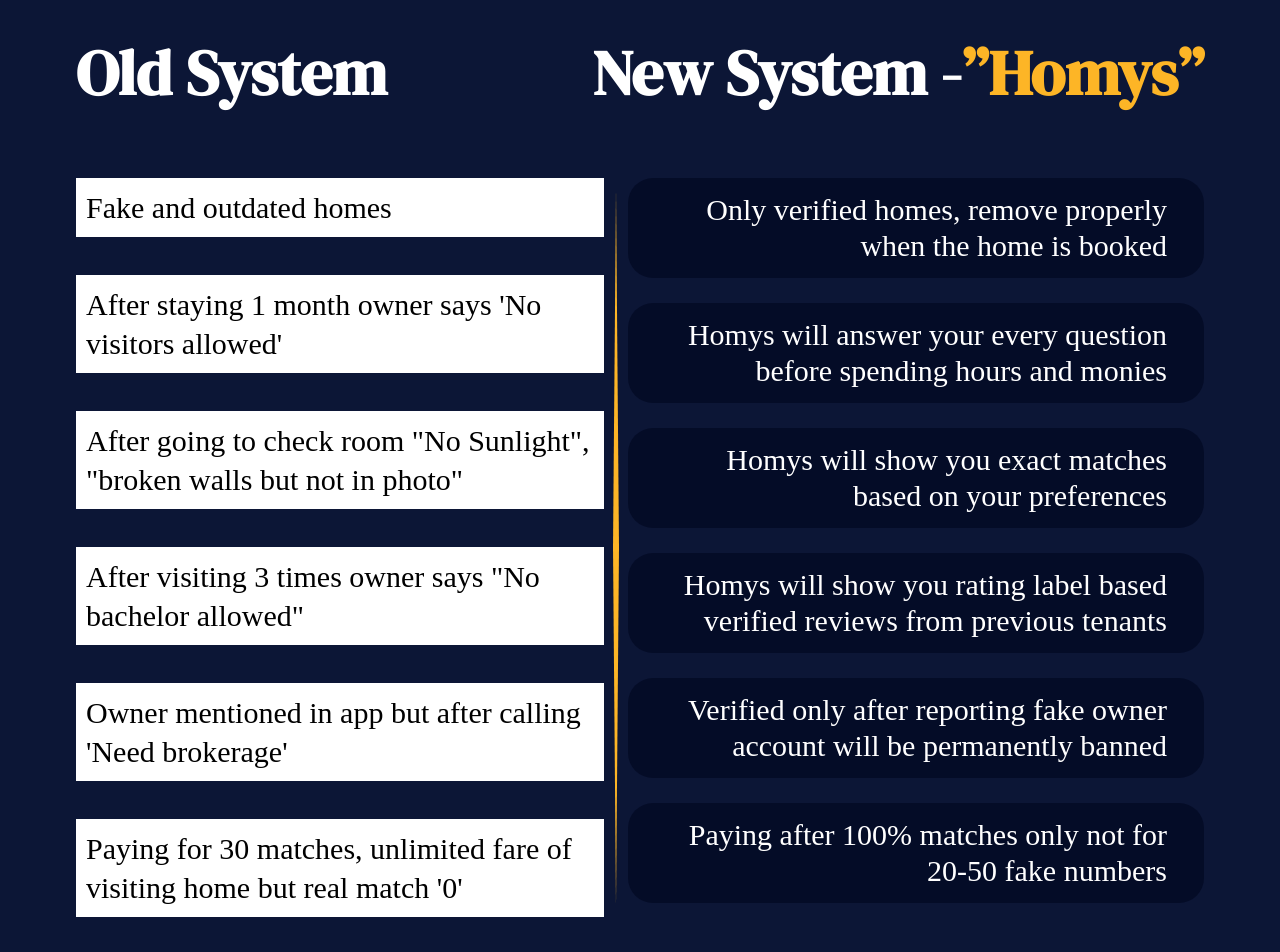
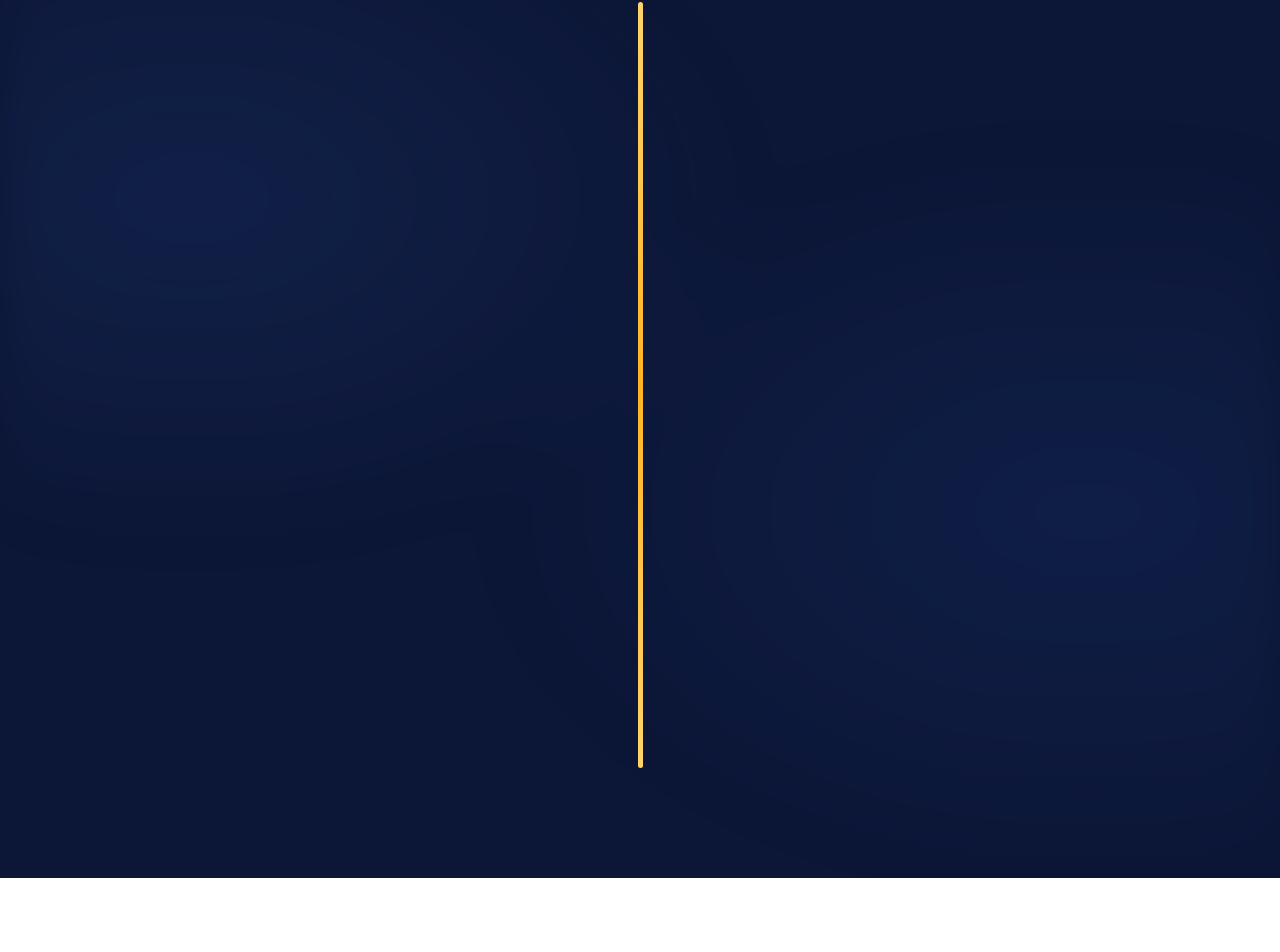
Before and after one commit to codewithyashsoni/homys-landing-page, a React (Vite) app: page / in a window 1280 px wide. Shown: the part 1068-2020 px from the top of the page. After the commit the page ends 1946 px from the top, so only its background shows below. Built offline with nearby package versions, Linux system fonts and the light colour scheme.

Commit message:
Fix Advantages page responsiveness

```diff
--- a/src/AdvantagesPage.jsx
+++ b/src/AdvantagesPage.jsx
@@ -1,57 +1,120 @@
-function AdavantagesPage(){
-    return(
-        <div className="advantages-page-container">
-            <div className="heading-container">
-                <h2>Old System</h2>
-                <h2>New System -<span className="highlight">”Homys”</span></h2>
-            </div>
 
-            <div className="advantage-page-sections">
-                <div className="old-section">
-                    <div className="old-section-para">
-                        <span>Fake and outdated homes</span>
-                    </div>
-                    <div className="old-section-para">
-                        <span>After staying 1 month owner says 'No visitors allowed'</span>
-                    </div>
-                    <div className="old-section-para">
-                        <span>After going to check room "No Sunlight", "broken walls but not in photo"</span>
-                    </div>
-                    <div className="old-section-para">
-                        <span>After visiting 3 times owner says "No bachelor allowed"</span>
-                    </div>
-                    <div className="old-section-para">
-                        <span>Owner mentioned in app but after calling 'Need brokerage'</span>
-                    </div>
-                    <div className="old-section-para">
-                        <span>Paying for 30 matches, unlimited fare of visiting home but real match '0'</span>
+import { useEffect, useRef } from 'react'
+
+function AdvantagesPage({ enabled }) {
+    const sectionRef = useRef(null)
+
+    useEffect(() => {
+        if (!enabled) return
+
+        const section = sectionRef.current
+        if (!section) return
+
+        const elements = section.querySelectorAll('.reveal-item')
+
+        if (!('IntersectionObserver' in window)) {
+            elements.forEach((element) => {
+                element.classList.add('is-visible')
+            })
+            return
+        }
+
+        const observer = new IntersectionObserver(
+            (entries) => {
+                entries.forEach((entry) => {
+                    if (entry.isIntersecting) {
+                        entry.target.classList.add('is-visible')
+                        observer.unobserve(entry.target)
+                    }
+                })
+            },
+            {
+                threshold: 0.12
+            }
+        )
+
+        elements.forEach((element) => observer.observe(element))
+
+        return () => observer.disconnect()
+    }, [enabled])
+
+    const oldPoints = [
+        'Fake and outdated homes',
+        "After staying 1 month owner says 'No visitors allowed'",
+        'After going to check room "No Sunlight", "broken walls but not in photo"',
+        'After visiting 3 times owner says "No bachelor allowed"',
+        "Owner mentioned in app but after calling 'Need brokerage'",
+        "Paying for 30 matches, unlimited fare of visiting home but real match '0'"
+    ]
+
+    const newPoints = [
+        'Only verified homes, remove properly when the home is booked',
+        'Homys will answer your every question before spending hours and monies',
+        'Homys will show you exact matches based on your preferences',
+        'Homys will show you rating label based verified reviews from previous tenants',
+        'Verified only after reporting fake owner account will be permanently banned',
+        'Paying after 100% matches only not for 20-50 fake numbers'
+    ]
+
+    return (
+        <section
+            className="advantages-page-container"
+            ref={sectionRef}
+        >
+            <h1 className="advantages-title reveal-item">
+                Why Choose Us?
+            </h1>
+
+            <div className="comparison-layout">
+
+                <div className="comparison-column old-column">
+                    <h2 className="comparison-heading reveal-item">
+                        Old System
+                    </h2>
+
+                    <div className="old-section">
+                        {oldPoints.map((point, index) => (
+                            <div
+                                className="old-section-para reveal-item"
+                                key={index}
+                                style={{
+                                    '--reveal-delay': `${800 + index * 120}ms`
+                                }}
+                            >
+                                <span>{point}</span>
+                            </div>
+                        ))}
                     </div>
                 </div>
 
-                <div className="divider"></div>
+                <div
+                    className="divider"
+                    aria-hidden="true"
+                ></div>
 
-                <div className="new-section">
-                    <div className="new-section-para">
-                        <span>Only verified homes, remove properly when the home is booked</span>
-                    </div>
-                    <div className="new-section-para">
-                        <span>Homys will answer your every question before spending hours and monies</span>
-                    </div>
-                    <div className="new-section-para">
-                        <span>Homys will show you exact matches based on your preferences</span>
-                    </div>
-                    <div className="new-section-para">
-                        <span>Homys will show you rating label based verified reviews from previous tenants</span>
-                    </div>
-                    <div className="new-section-para">
-                        <span>Verified only after reporting fake owner account will be permanently banned</span>
-                    </div>
-                    <div className="new-section-para">
-                        <span>Paying after 100% matches only not for 20-50 fake numbers</span>
+                <div className="comparison-column new-column">
+                    <h2 className="comparison-heading reveal-item">
+                        New System - <span className="highlight">"Homys"</span>
+                    </h2>
+
+                    <div className="new-section">
+                        {newPoints.map((point, index) => (
+                            <div
+                                className="new-section-para reveal-item"
+                                key={index}
+                                style={{
+                                    '--reveal-delay': `${800 + index * 120}ms`
+                                }}
+                            >
+                                <span>{point}</span>
+                            </div>
+                        ))}
                     </div>
                 </div>
+
             </div>
-        </div>
+        </section>
     )
 }
-export default AdavantagesPage
+
+export default AdvantagesPage
--- a/src/App.jsx
+++ b/src/App.jsx
@@ -1,13 +1,21 @@
+import { useState } from 'react'
 import LandingPage from './LandingPage.jsx'
 import AdavantagesPage from './AdvantagesPage.jsx'
+
 function App() {
+    const [chatFinished, setChatFinished] = useState(false)
 
-  return (
-    <div className = "home-container">
-      <LandingPage />
-      <AdavantagesPage />
-    </div>
-  )
+    return (
+        <div className="home-container">
+            <LandingPage
+                onSequenceComplete={() => setChatFinished(true)}
+            />
+
+            <AdavantagesPage
+                enabled={chatFinished}
+            />
+        </div>
+    )
 }
 
 export default App
--- a/src/index.css
+++ b/src/index.css
@@ -44,7 +44,7 @@ body {
 
 .landing-page-container {
     width: 100%;
-    min-height: 1024px;
+    min-height: 900px;
     position: relative;
     overflow: visible;
 }
@@ -305,72 +305,359 @@ body {
     }
 }
 
-.advantages-page-container{
+
+/* =================================
+   ADVANTAGES SECTION
+================================= */
+
+.advantages-page-container {
     width: 100%;
-    min-height: 1056px;
+    min-height: auto;
     position: relative;
-    overflow: visible;
+    padding: clamp(65px, 8vw, 110px) clamp(18px, 5.3vw, 76px) 110px;
+    overflow: hidden;
+    isolation: isolate;
+    padding-top: 60px;
 }
-.heading-container{
+
+/* SUBTLE DECORATIVE EFFECT */
+
+.advantages-page-container::before {
+    content: "";
+    position: absolute;
+    inset: 0;
+    z-index: -1;
+    pointer-events: none;
+
+    background:
+        radial-gradient(
+            ellipse at 15% 35%,
+            rgba(60, 110, 210, 0.12),
+            transparent 38%
+        ),
+        radial-gradient(
+            ellipse at 85% 65%,
+            rgba(40, 90, 190, 0.13),
+            transparent 40%
+        );
+
+    filter: blur(25px);
+}
+
+/* MAIN HEADING */
+
+.advantages-title {
+    font-family: "DM Serif Display", serif;
+    font-size: clamp(32px, 4vw, 48px);
+    font-weight: 400;
+    line-height: 1.2;
+    text-align: left;
+    color: #ffffff;
+
+    margin-bottom: clamp(35px, 5vw, 65px);
+}
+
+/* COMPARISON LAYOUT */
+
+.comparison-layout {
     width: 100%;
-    position: absolute;
-    top: 74px;
-    display: flex;
-    justify-content: space-between;
-    padding: 0 76px;
-    font-family: "DM Serif Display", serif;
-    font-weight: 400;
-    font-size: 42px;
+    max-width: 1400px;
+    margin: 0 auto;
+
+    display: grid;
+    grid-template-columns: minmax(0, 1fr) 5px minmax(0, 1fr);
+
+    column-gap: clamp(18px, 3.5vw, 48px);
+    align-items: stretch;
 }
-.advantage-page-sections{
-    width: 100%;
-    position: absolute;
-    top: 222px;
-    padding: 0 76px;
-    display: flex;
-    justify-content: space-between;
 
-}
-.old-section{
+/* BOTH COLUMNS */
+
+.comparison-column {
+    min-width: 0;
     display: flex;
     flex-direction: column;
-    gap: 38px;
 }
-.old-section-para{
-    padding: 10px;
-    background-color: #FFFFFF;
-    color: #000000;
-    font-size: 30px;
-    max-width: 528px;
+
+/* COLUMN HEADINGS */
+
+.comparison-heading {
+    font-family: "DM Serif Display", serif;
+    font-size: clamp(25px, 3vw, 38px);
+    font-weight: 400;
     line-height: 1.3;
+
+    margin-bottom: 30px;
+    color: #ffffff;
 }
-.new-section{
+
+.old-column .comparison-heading {
+    text-align: left;
+}
+
+.new-column .comparison-heading {
+    text-align: left;
+}
+
+/* OLD AND NEW CARD LISTS */
+
+.old-section,
+.new-section {
     display: flex;
     flex-direction: column;
-    gap: 25px;
+    gap: clamp(16px, 2vw, 25px);
 }
-.new-section-para{
-    padding: 14px 37px;
-    background-color: #010921A8;
-    color: #FFFFFF;
-    text-align: right;
-    font-size: 30px;
-    max-width: 576px;
-    line-height: 1.2;
-    border-radius: 25px;
+
+/* OLD SYSTEM CARDS */
+
+.old-section-para {
+    width: 100%;
+    min-height: 90px;
+
+    display: flex;
+    align-items: center;
+
+    padding: clamp(16px, 2vw, 24px);
+
+    background-color: #ffffff;
+    color: #17213b;
+
+    font-family: 'Poppins', sans-serif;
+    font-size: clamp(15px, 1.6vw, 19px);
+    font-weight: 400;
+    line-height: 1.55;
+
+    border: 1px solid rgba(255, 255, 255, 0.7);
+    border-radius: 16px;
+
+    box-shadow: 0 5px 18px rgba(0, 0, 0, 0.12);
+
+    transition:
+        transform 0.3s ease,
+        box-shadow 0.3s ease;
 }
-.divider{
-    height: 715px;
-    width: 6px;
-    margin: auto 0;
-    background-color: #FDB526;
-    clip-path: polygon(
-        50% 0%,
-        100% 50%,
-        50% 100%,
-        0% 50%
+
+/* HOMYS CARDS */
+
+.new-section-para {
+    width: 100%;
+    min-height: 90px;
+
+    display: flex;
+    align-items: center;
+
+    padding: clamp(16px, 2vw, 24px);
+
+    background: linear-gradient(
+        135deg,
+        #14234c,
+        #09132e
     );
+
+    color: #ffffff;
+
+    font-family: 'Poppins', sans-serif;
+    font-size: clamp(15px, 1.6vw, 19px);
+    font-weight: 400;
+    line-height: 1.55;
+
+    text-align: left;
+
+    border: 1px solid rgba(100, 150, 255, 0.18);
+    border-radius: 16px;
+
+    box-shadow: 0 5px 22px rgba(0, 0, 0, 0.2);
+
+    transition:
+        transform 0.3s ease,
+        box-shadow 0.3s ease,
+        border-color 0.3s ease;
 }
+
+/* CARD HOVER EFFECTS */
+
+.old-section-para:hover {
+    transform: translateY(-6px);
+
+    box-shadow:
+        0 12px 28px rgba(0, 0, 0, 0.2);
+}
+
+.new-section-para:hover {
+    transform: translateY(-6px);
+
+    border-color: rgba(80, 150, 255, 0.55);
+
+    box-shadow:
+        0 12px 30px rgba(30, 100, 255, 0.22);
+}
+
+/* YELLOW VERTICAL DIVIDER */
+
+.divider {
+    width: 5px;
+    height: auto;
+
+    background: linear-gradient(
+        to bottom,
+        #ffd36b,
+        #fdb526,
+        #ffd36b
+    );
+
+    border-radius: 10px;
+    align-self: stretch;
+}
+
+/* =================================
+   SCROLL REVEAL ANIMATION
+================================= */
+
+.reveal-item {
+    opacity: 0;
+    transform: translateY(28px);
+
+    transition:
+        opacity 0.75s ease,
+        transform 0.75s cubic-bezier(0.22, 1, 0.36, 1);
+
+    transition-delay: var(--reveal-delay, 0ms);
+}
+
+.reveal-item.is-visible {
+    opacity: 1;
+    transform: translateY(0);
+}
+
+/* =================================
+   TABLETS
+================================= */
+
+@media (max-width: 900px) {
+
+    .advantages-page-container {
+        padding: 70px 35px 85px;
+    }
+
+    .comparison-layout {
+        column-gap: 22px;
+    }
+
+    .comparison-heading {
+        font-size: clamp(24px, 3.5vw, 32px);
+        margin-bottom: 24px;
+    }
+
+    .old-section-para,
+    .new-section-para {
+        min-height: 85px;
+        padding: 15px;
+        font-size: 15px;
+        border-radius: 13px;
+    }
+
+    .old-section,
+    .new-section {
+        gap: 17px;
+    }
+}
+/* =================================
+   MOBILE DEVICES
+================================= */
+
+@media (max-width: 650px) {
+
+    .advantages-page-container {
+        padding: 65px 18px 75px;
+    }
+
+    .advantages-title {
+        font-size: clamp(28px, 7.5vw, 28px);
+        text-align: center;
+        margin-bottom: 38px;
+    }
+
+    /* STACK COLUMNS ON MOBILE */
+
+    .comparison-layout {
+        grid-template-columns: minmax(0, 1fr);
+        row-gap: 28px;
+    }
+
+    .comparison-heading {
+        font-size: clamp(23px, 5.5vw, 28px);
+        text-align: center;
+        margin-bottom: 20px;
+    }
+
+    .old-section,
+    .new-section {
+        gap: 15px;
+    }
+
+    .old-section-para,
+    .new-section-para {
+        min-height: 75px;
+        padding: 16px;
+        font-size: clamp(13px, 3.5vw, 15px);
+        line-height: 1.55;
+        border-radius: 13px;
+    }
+
+    /* HORIZONTAL YELLOW DIVIDER */
+
+    .divider {
+        width: min(45%, 150px);
+        height: 4px;
+        justify-self: center;
+        align-self: center;
+        margin: 5px auto;
+    }
+}
+
+/* =================================
+   SMALL PHONES
+================================= */
+
+@media (max-width: 380px) {
+
+    .advantages-page-container {
+        padding: 55px 13px 65px;
+    }
+
+    .advantages-title {
+        font-size: 29px;
+    }
+
+    .comparison-heading {
+        font-size: 24px;
+    }
+
+    .old-section-para,
+    .new-section-para {
+        padding: 13px;
+        font-size: 13px;
+        line-height: 1.5;
+    }
+}
+/* =================================
+   REDUCED MOTION
+================================= */
+
+@media (prefers-reduced-motion: reduce) {
+
+    .reveal-item {
+        opacity: 1;
+        transform: none;
+        transition: none;
+    }
+
+    .old-section-para,
+    .new-section-para {
+        transition: none;
+    }
+}
+
 
 /* =================================
    LARGE DESKTOP
@@ -534,7 +821,7 @@ body {
     /* MAIN CONTAINER */
 
     .landing-page-container {
-        min-height: 100svh;
+        min-height: auto;
         height: auto;
 
         padding: 65px 14px 65px;
@@ -839,3 +1126,48 @@ body {
     position: relative;
     top: 8px;
 }
+/* Reduced font sizes for Advantages section */
+.advantages-title {
+    font-size: clamp(28px, 3.2vw, 38px);
+}
+
+.comparison-heading {
+    font-size: clamp(22px, 2.5vw, 30px);
+}
+
+.old-section-para,
+.new-section-para {
+    font-size: clamp(13px, 1.25vw, 15px);
+}
+
+/* Tablet */
+@media (max-width: 900px) {
+    .advantages-title {
+        font-size: clamp(27px, 4vw, 34px);
+    }
+
+    .comparison-heading {
+        font-size: clamp(21px, 3vw, 27px);
+    }
+
+    .old-section-para,
+    .new-section-para {
+        font-size: 14px;
+    }
+}
+
+/* Mobile */
+@media (max-width: 650px) {
+    .advantages-title {
+        font-size: clamp(26px, 7vw, 32px);
+    }
+
+    .comparison-heading {
+        font-size: clamp(21px, 5vw, 26px);
+    }
+
+    .old-section-para,
+    .new-section-para {
+        font-size: clamp(13px, 3.4vw, 14px);
+    }
+}
```
Also changed, not shown: src/LandingPage.jsx (+30 -35 lines), 1 other file (tests, documents, lock files or other folders).
